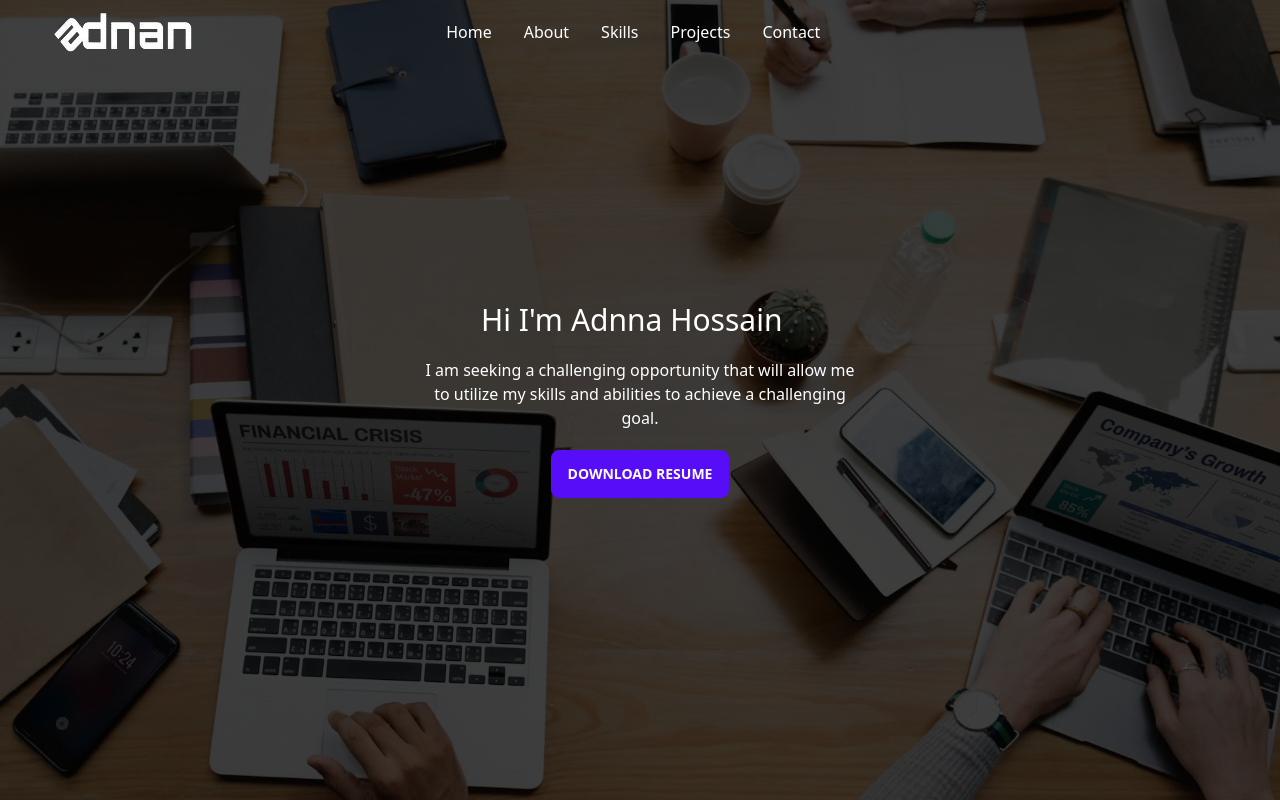
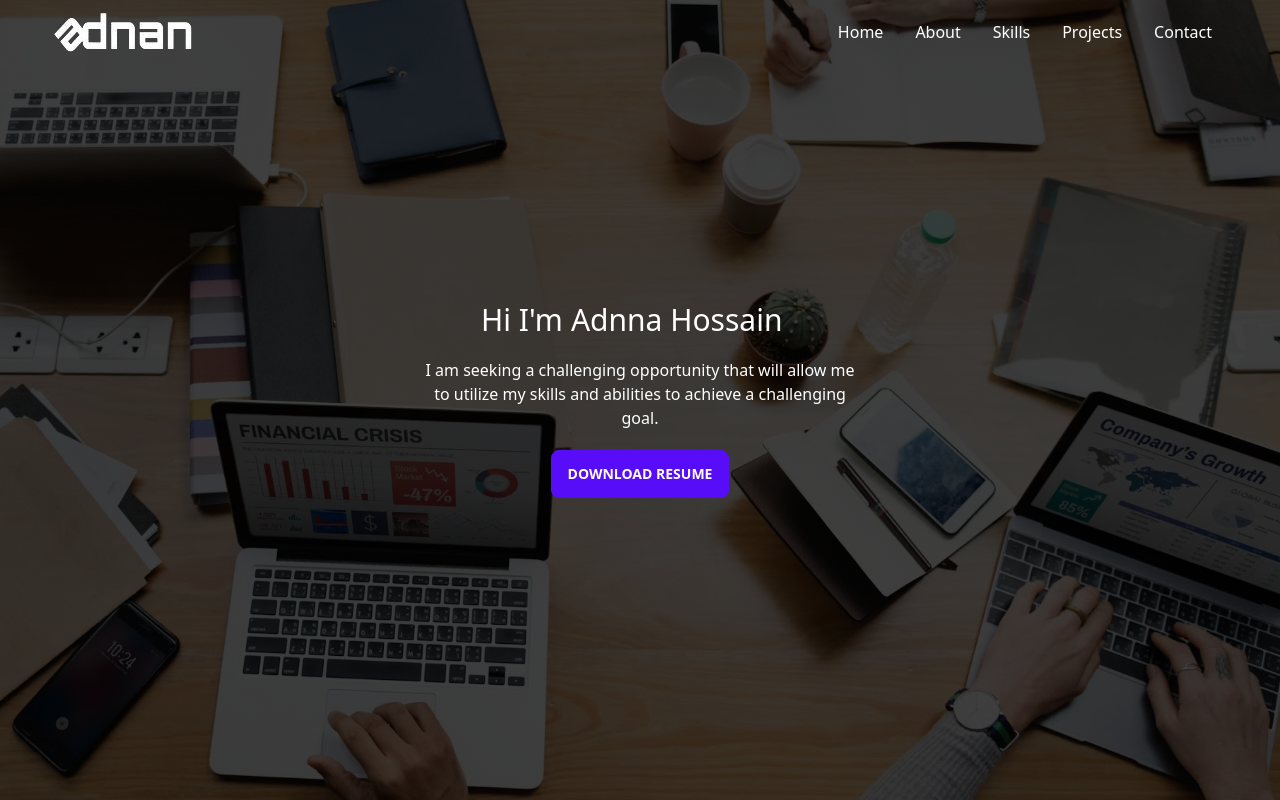
Before and after one commit to adnanhjoy/port-folio-adnan, a React (Vite) app: page / in a window 1280 px wide. Shown: the top 800 px of the page. Built offline with nearby package versions, Linux system fonts and the light colour scheme.

Commit message:
change navbar side

```diff
--- a/src/components/Header/Header.jsx
+++ b/src/components/Header/Header.jsx
@@ -33,9 +33,9 @@ const Header = () => {
                             <li><Link className=' text-black bg-transparent' to='contact' activeClass="active" spy={true} smooth={true} offset={50} duration={500}>Contact</Link></li>
                         </ul>
                     </div>
-                    <Link to='/' spy={true} smooth={true} offset={50} duration={500}><img className='h-10 w-full lg:ps-10 cursor-pointer' src={logo} alt="" /></Link>
+                    <Link to='/' spy={true} smooth={true} offset={50} duration={500}><img className='w-full lg:ps-10 cursor-pointer' src={logo} alt="" /></Link>
                 </div>
-                <div className="navbar-center hidden lg:flex">
+                <div className="navbar-end hidden lg:flex lg:pe-10">
                     <ul className="menu menu-horizontal px-1">
                         <li><Link className=' text-white bg-transparent' to='/' activeClass="active" spy={true} smooth={true} offset={50} duration={500}>Home</Link></li>
                         <li><Link className=' text-white bg-transparent' activeClass="active" to='about' spy={true} smooth={true} offset={50} duration={500}>About</Link></li>
@@ -43,8 +43,6 @@ const Header = () => {
                         <li><Link className=' text-white bg-transparent' to='projects' activeClass="active" spy={true} smooth={true} offset={50} duration={500}>Projects</Link></li>
                         <li><Link className=' text-white bg-transparent' to='contact' activeClass="active" spy={true} smooth={true} offset={50} duration={500}>Contact</Link></li>
                     </ul>
-                </div>
-                <div className="navbar-end pr-10">
                 </div>
             </div>
             <div className="hero min-h-screen background-img">
```
